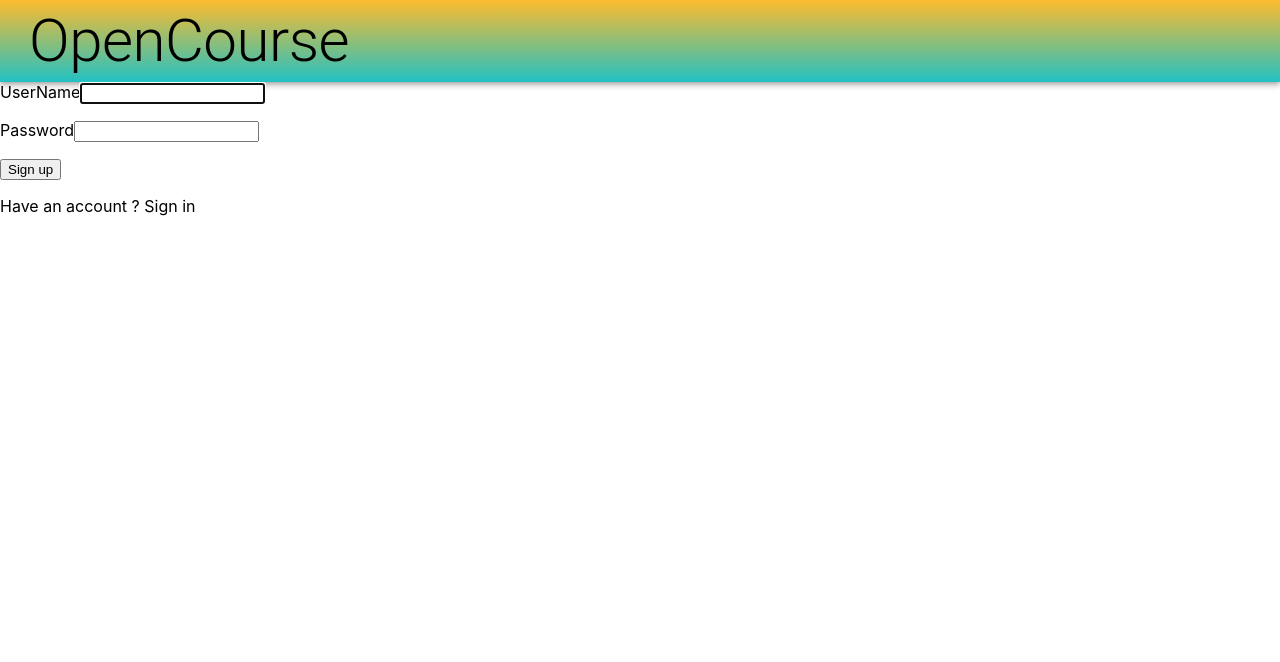
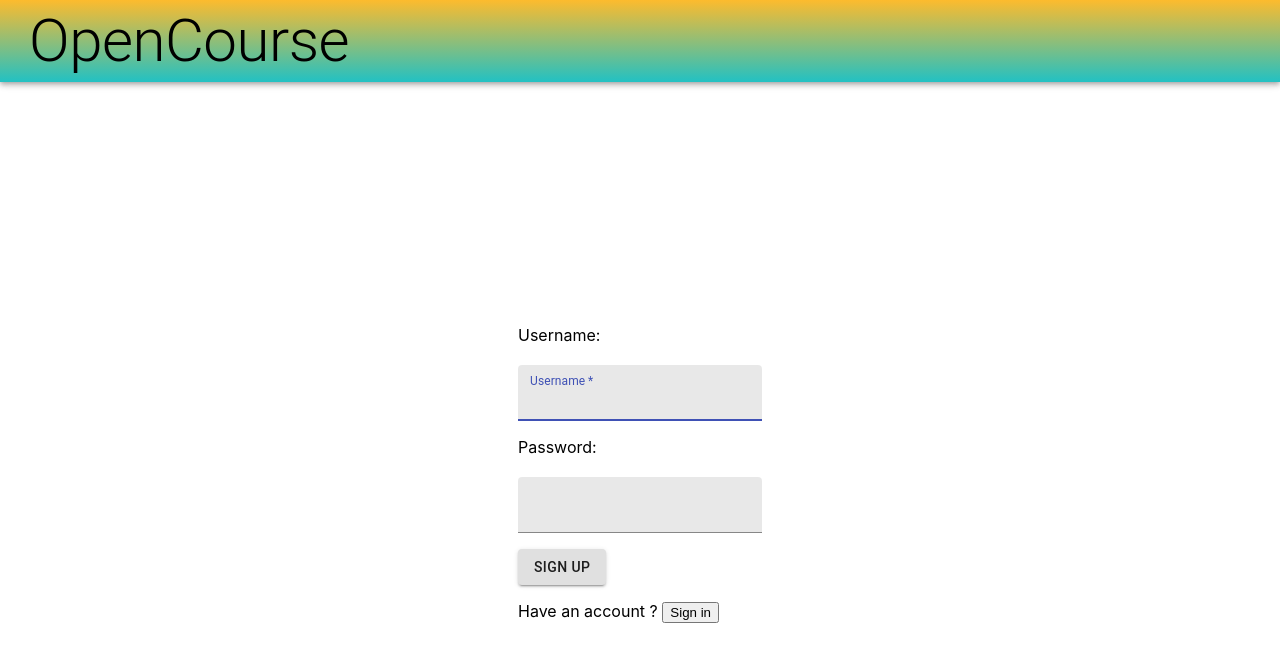
Before and after one commit to cs130-w21/9, a React (Create React App) app in the folder opencourse-app/: page / in a window 1280 px wide. Shown: the top 662 px of the page. Built offline with nearby package versions, Linux system fonts and the light colour scheme; no server answers.

Commit message:
restyled the login component to be centered, easier to use, uses material ui (#89)

```diff
--- a/opencourse-app/src/Components/LoginComponent.js
+++ b/opencourse-app/src/Components/LoginComponent.js
@@ -1,9 +1,9 @@
-import React from 'react';
-
-
+import React from "react";
+import { TextField, Button } from "@material-ui/core";
 
 const LoginComponent = (props) => {
-    const {email,
+  const {
+    email,
     setEmail,
     password,
     setPassword,
@@ -12,32 +12,66 @@ const LoginComponent = (props) => {
     hasAccount,
     setHasAccount,
     emailError,
-    passwordError} = props;
-    return(
+    passwordError,
+  } = props;
+  return (
     <section className="login">
       <div className="loginContainer">
-                <label>UserName</label>
-                <input type="text" autoFocus required value={email} onChange={e => setEmail(e.target.value)}/>
+        <label>Username: </label>
+        <br />
+        <br />
+        <TextField
+          id="outlined-basic"
+          label="Username"
+          variant="filled"
+          autoFocus
+          required
+          value={email}
+          onChange={(e) => setEmail(e.target.value)}
+        />
+        {/* <input type="text" autoFocus required value={email} onChange={e => setEmail(e.target.value)}/> */}
         <p className="errorMsg">{emailError}</p>
-                <label>Password</label>
-                <input type="password" required value={password} onChange={e => setPassword(e.target.value)}/>
+        <label>Password: </label>
+        <br />
+        <br />
+        <TextField
+          type="password"
+          variant="filled"
+          required
+          value={password}
+          onChange={(e) => setPassword(e.target.value)}
+        />
         <p className="errorMsg">{passwordError}</p>
         <div className="btnContainer">
           {hasAccount ? (
             <>
-                        <button onClick={handleLogin}>Sign in</button>
-                        <p>Don't have an account ? <span onClick={() => setHasAccount(!hasAccount)}>Sign up</span></p>
+              <Button variant="contained" onClick={handleLogin}>
+                Sign in
+              </Button>
+              <p>
+                Don't have an account ?{" "}
+                <button onClick={() => setHasAccount(!hasAccount)}>
+                  Sign up
+                </button>
+              </p>
             </>
           ) : (
             <>
-                        <button onClick={handleSignup}>Sign up</button>
-                        <p>Have an account ? <span onClick={() => setHasAccount(!hasAccount)}>Sign in</span></p>
+              <Button variant="contained" onClick={handleSignup}>
+                Sign up
+              </Button>
+              <p>
+                Have an account ?{" "}
+                <button onClick={() => setHasAccount(!hasAccount)}>
+                  Sign in
+                </button>
+              </p>
             </>
           )}
         </div>
       </div>
     </section>
-    )
-}
+  );
+};
 
 export default LoginComponent;
--- a/opencourse-app/src/login.js
+++ b/opencourse-app/src/login.js
@@ -1,28 +1,32 @@
-import React, {useState, useEffect} from "react";
-import fire from './fire'
-import LoginComponent from './Components/LoginComponent';
-import CourseList from './Components/CourseList';
+import React, { useState, useEffect } from "react";
+import fire from "./fire";
+import LoginComponent from "./Components/LoginComponent";
+import CourseList from "./Components/CourseList";
+import { Container, Grid } from "@material-ui/core";
 
 export default function Login() {
-    const [user, setUser] = useState('');
-    const [email, setEmail] = useState('');
-    const [password, setPassword] = useState('');
-    const [emailError, setEmailError] = useState('');
-    const [passwordError, setPassWordError] = useState('');
+  const [user, setUser] = useState("");
+  const [email, setEmail] = useState("");
+  const [password, setPassword] = useState("");
+  const [emailError, setEmailError] = useState("");
+  const [passwordError, setPassWordError] = useState("");
   const [hasAccount, setHasAccount] = useState(false);
   const clearInputs = () => {
     setEmailError("");
     setPassword("");
-    }
+  };
   const clearErrors = () => {
-        setEmailError('');
-        setPassWordError('');
-    }
+    setEmailError("");
+    setPassWordError("");
+  };
 
   const handleLogin = () => {
     clearErrors();
-    fire.auth().signInWithEmailAndPassword(email, password).catch(err => {
-        switch(err.code){
+    fire
+      .auth()
+      .signInWithEmailAndPassword(email, password)
+      .catch((err) => {
+        switch (err.code) {
           case "auth/invalid-email":
           case "auth/user-disabled":
           case "auth/user-not-found":
@@ -36,8 +40,11 @@ const handleLogin = () => {
   };
   const handleSignup = () => {
     clearErrors();
-    fire.auth().createUserWithEmailAndPassword(email, password).catch(err => {
-        switch(err.code){
+    fire
+      .auth()
+      .createUserWithEmailAndPassword(email, password)
+      .catch((err) => {
+        switch (err.code) {
           case "auth/email-already-in-use":
           case "auth/invalid-email":
             setEmailError(err.message);
@@ -51,30 +58,39 @@ const handleSignup = () => {
 
   const handleLogout = () => {
     fire.auth().signOut();
-}
+  };
 
   const authListener = () => {
-    fire.auth().onAuthStateChanged(user => {
-        if (user){
+    fire.auth().onAuthStateChanged((user) => {
+      if (user) {
         clearInputs();
         setUser(user);
         console.log(user);
-        }else{
+      } else {
         setUser("");
       }
-
     });
   };
 
   useEffect(() => {
     authListener();
-},[]);
+  }, []);
 
   return (
     <div>
       {user ? (
-                <CourseList handleLogout={handleLogout}/>
-            ) : (<LoginComponent
+        <CourseList handleLogout={handleLogout} />
+      ) : (
+        <Grid
+          container
+          spacing={0}
+          direction="column"
+          alignItems="center"
+          justify="center"
+          style={{ minHeight: "100vh" }}
+        >
+          <Grid item xs={3}>
+            <LoginComponent
               email={email}
               setEmail={setEmail}
               password={password}
@@ -84,8 +100,11 @@ useEffect(() => {
               hasAccount={hasAccount}
               setHasAccount={setHasAccount}
               emailError={emailError}
-                passwordError={passwordError} />)
-            }
+              passwordError={passwordError}
+            />
+          </Grid>
+        </Grid>
+      )}
     </div>
   );
 }
```
Also changed, not shown: 1 other file (tests, documents, lock files or other folders). Lines whose indentation alone changed are shown as unchanged.
